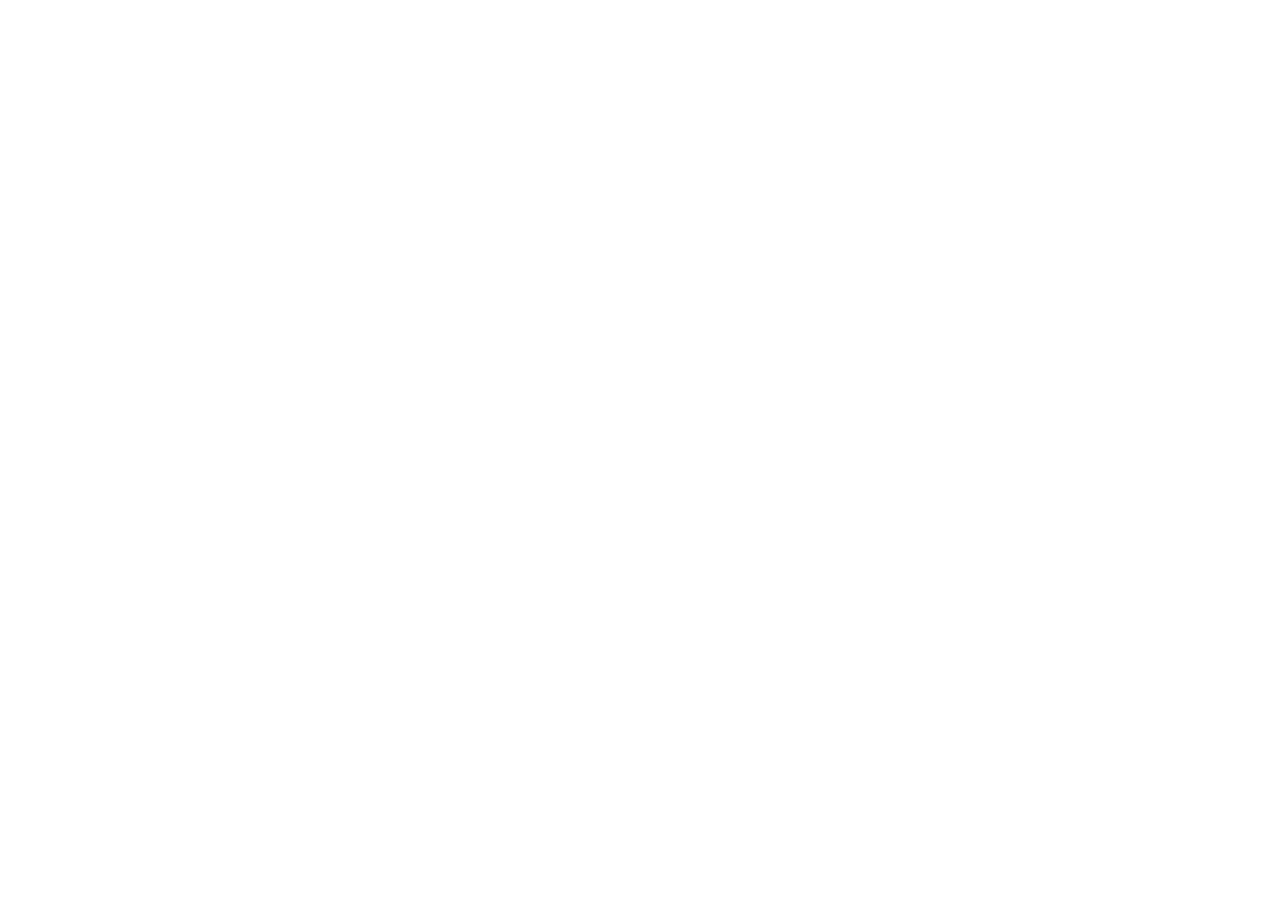
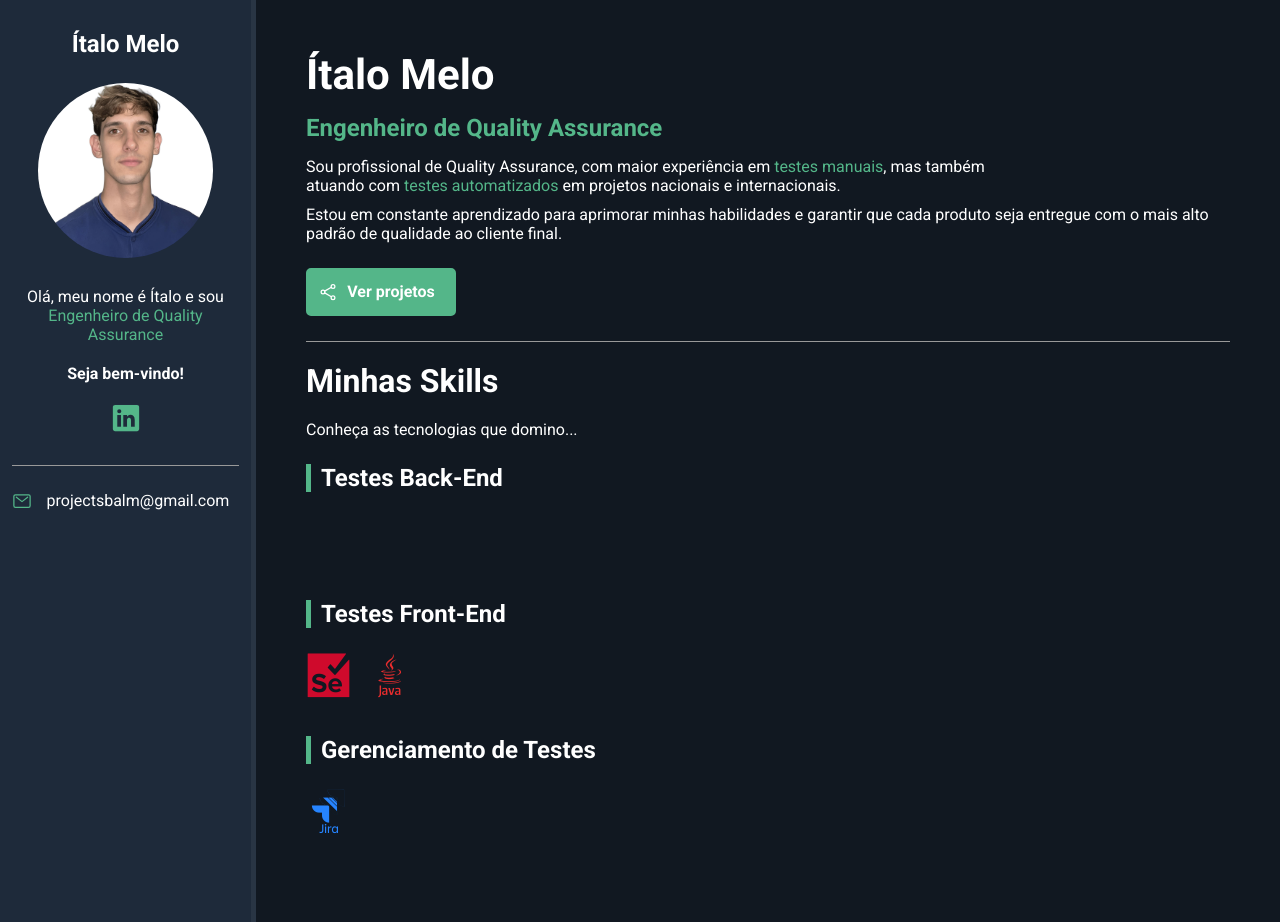
Before and after one commit to italobalm/italobalm.github.io, a plain HTML site: page index.html in a window 1280 px wide. Before the commit the page ends 800 px from the top, so only its background shows below. Drawn offline with nearby package versions, Linux system fonts and the light colour scheme.

Commit message:
Finalizando projeto

```diff
--- /dev/null
+++ b/css/styles.css
@@ -0,0 +1,244 @@
+/* Reset */
+
+* {
+    padding: 0;
+    margin: 0;
+    box-sizing: border-box;
+    font-family: "Roboto", "sans-serif";
+}
+
+
+/* Variables */
+
+:root {
+    --main-color: #54B689;
+    --main-text-color: #fff;
+    --border-color: #999;
+    --bio-bg-color: #1E2A3A;
+    --bio-border-color: #293544;
+    --about-bg-color: #111821;
+}
+
+/* General */
+
+.highlight{
+    color: var(--main-color);
+}
+
+/*Containers*/
+#container {
+    display: flex;
+    flex-direction: row;
+    color: var(--main-text-color);
+}
+
+#bio-container{
+    flex: 1 1 20%;
+    min-height: 100vh;
+    background-color: var(--bio-bg-color);
+    text-align: center;
+    padding: 30px 12px;
+    border-right: 5px solid var(--bio-border-color);
+}
+
+#about-container{
+    flex: 1 1 80%;
+    min-height: 100vh;
+    background-color: var(--about-bg-color);
+    padding: 50px;
+}
+
+/* Bio Container */
+#bio-container h2{
+    margin-bottom: 25px;
+}
+
+#bio-container p{
+    margin-bottom: 20px;
+}
+
+#bio-container #welcome-text{
+    font-weight: bold;
+}
+
+#bio-image{
+   width: 175px;
+   height: 175px;
+   border-radius:50%;
+   margin-bottom: 25px;
+}
+
+#social-container {
+    display: flex;
+    justify-content: center;
+    list-style: none;
+    border-bottom: 1px solid var(--border-color);
+    margin-bottom: 25px ;
+    padding-bottom: 25px;
+
+}
+
+#social-container li{
+    flex: 1 1 0;
+    max-width: 60px;
+}
+
+#social-container li a {
+    color: var(--main-color);
+    font-size: 30px;
+}
+
+#email-container{
+    display: flex;
+    justify-content: center;
+
+}
+
+#email-container ion-cion, #email-container a{
+    flex: 1 1 0;
+}
+
+#email-container a{
+    text-decoration: none;
+    color: var(--main-text-color);
+    max-width: 225px;
+}
+
+#email-container ion-icon{
+    color: var(--main-color);
+    font-size: 20px;
+    margin-right: 5px;
+    max-width: 20px;
+}
+
+/* About container */
+#name{
+    font-size: 42px;
+    margin-bottom: 15px;
+
+}
+
+#title{
+    font-size: 24px;
+    margin-bottom: 15px;
+    font-weight: bold;
+}
+
+.description{
+    max-width: 75%;
+    margin-bottom: 10px;
+}
+
+
+
+#btn-projects{
+    font-weight: bold;
+    font-size: 16px;
+    color: var(--main-text-color);
+    background-color: var(--main-color);
+    border: 2px solid var(--main-color);
+    border-radius: 5px;
+    text-decoration: none;
+    transition: .5s;
+    margin: 25px 0;
+    padding: 12px 10px;
+    width: 150px;
+    text-align: center;
+    display: flex;
+}
+
+#btn-projects ion-icon, #btn-projects span{
+    flex: 1 1 0;
+}
+
+#btn-projects ion-icon{
+    font-size: 20px;
+    max-width: 20px;
+}
+
+#btn-projects:hover{
+    background-color: transparent;
+}
+
+#skills-section-title{
+    border-top: 1px solid var(--border-color);
+    padding-top: 20px;
+    margin-bottom: 20px;
+    font-size: 32px;
+}
+
+#skills-container{
+    display: flex;
+    flex-wrap: wrap;
+    margin-top: 25px;
+}
+
+.skills-box{
+    font-size: 24px;
+    max-width: 33%;
+    margin-bottom: 35px;
+}
+
+.skills-title{
+    font-size: 24px;
+    margin-bottom: 25px;
+    font-weight: bold;
+    padding-left: 10px;
+    border-left: 5px solid var(--main-color);
+}
+
+.skills-box i{
+    font-size: 45px;
+    margin-right: 10px;
+}
+
+/*Mobile*/
+
+@media(max-width: 450px){
+
+    #container{
+        flex-direction: column;
+    }
+
+    #bio-container{
+        min-height: auto;
+        border-right: none;
+        border-bottom: 5px solid var(--bio-border-color);
+    }
+
+#bio-container h2{
+    display: none;
+}
+
+#bio-container p{
+    max-width: 90%;
+    margin: 10px auto;
+}
+
+#about-container{
+    text-align: center;
+    padding: 30px;
+}
+
+#about-container .description{
+    margin: 10px auto;
+    max-width: 100%;
+    line-height: 26px;
+}
+
+#btn-projects{
+    margin: 20px auto;
+}
+
+.skills-box{
+    flex: 1 1 100%;
+    max-width: 100%;
+    margin-bottom: 40px;
+    text-align: left;
+
+}
+
+.skills-box i{
+    font-size: 60px;
+}
+}
--- a/index.html
+++ b/index.html
@@ -4,8 +4,66 @@
     <meta charset="UTF-8">
     <meta name="viewport" content="width=device-width, initial-scale=1.0">
     <title>Italo Melo</title>
+
+    <!--CSS-->
+    <link rel="stylesheet" href="css/styles.css">
+
+    <!--Google fonts-->
+    <link rel="preconnect" href="https://fonts.googleapis.com">
+    <link rel="preconnect" href="https://fonts.gstatic.com" crossorigin>
+    <link href="https://fonts.googleapis.com/css2?family=Roboto:ital,wght@0,100..900;1,100..900&display=swap" rel="stylesheet">
+
+    <!--Dev icons-->
+    <link rel="stylesheet" type='text/css' href="https://cdn.jsdelivr.net/gh/devicons/devicon@latest/devicon.min.css" />
+
 </head>
 <body>
+    <main id="container">
+        <aside id="bio-container">
+            <h2>Ítalo Melo</h2>
+            <img src="img/foto-italo.jpeg" alt="Ítalo Melo" id="bio-image">
+            <p>Olá, meu nome é Ítalo e sou <span class="highlight">Engenheiro de Quality Assurance</span></p>
+            <p id="welcome-text">Seja bem-vindo!</p>
+            <ul id="social-container">
+                <li><a href="https://www.linkedin.com/in/italobalm" target="_blank"><ion-icon name="logo-linkedin"></ion-icon></a></li>
+            </ul>
+            <div id="email-container">
+                <ion-icon name="mail-outline"></ion-icon><a href="malito:projectsbalm@gmail.com">projectsbalm@gmail.com</a>
+            </div>
+        </aside>
+        <section id="about-container">
+            <h1 id="name">Ítalo Melo</h1>
+            <p id="title"><span class="highlight">Engenheiro de Quality Assurance</span></p>
+            <p class="description">Sou profissional de Quality Assurance, com maior experiência em <span class="highlight">testes manuais</span>, mas também atuando com <span class="highlight">testes automatizados</span> em projetos nacionais e internacionais.</p>
+            <p id="description">Estou em constante aprendizado para aprimorar minhas habilidades e garantir que cada produto seja entregue com o mais alto padrão de qualidade ao cliente final.</p>
+            <a href="https://github.com/italobalm" id="btn-projects"><ion-icon name="share-social-outline"></ion-icon> <span>Ver projetos</span></a>
+            <h2 id="skills-section-title">Minhas Skills</h2>
+            <p class="description">Conheça as tecnologias que domino...</p>
+            <div id="skills-container">
+            <div class="skills-box">
+            <p class="skills-title">Testes Back-End</p>
+            <i class="devicon-postman-plain colored"></i>
+            <i class="devicon-insomnia-plain colored"></i>
 
+            </div>
+            </div>
+             <div class="skills-box">
+            <p class="skills-title">Testes Front-End</p>
+            <i class="devicon-selenium-original colored"></i>
+            <i class="devicon-java-plain-wordmark colored"></i>
+
+            </div>
+            </div>
+             <div class="skills-box">
+            <p class="skills-title">Gerenciamento de Testes</p>
+            <i class="devicon-jira-plain-wordmark colored"></i>
+            </div>
+            </div>
+            </section>
+    </main>
+
+    <!--Importando biblioteca de icons-->
+    <script type="module" src="https://unpkg.com/ionicons@7.1.0/dist/ionicons/ionicons.esm.js"></script>
+    <script nomodule src="https://unpkg.com/ionicons@7.1.0/dist/ionicons/ionicons.js"></script>
 </body>
 </html>
```
Also changed, not shown: img/foto-italo.jpeg (added).
